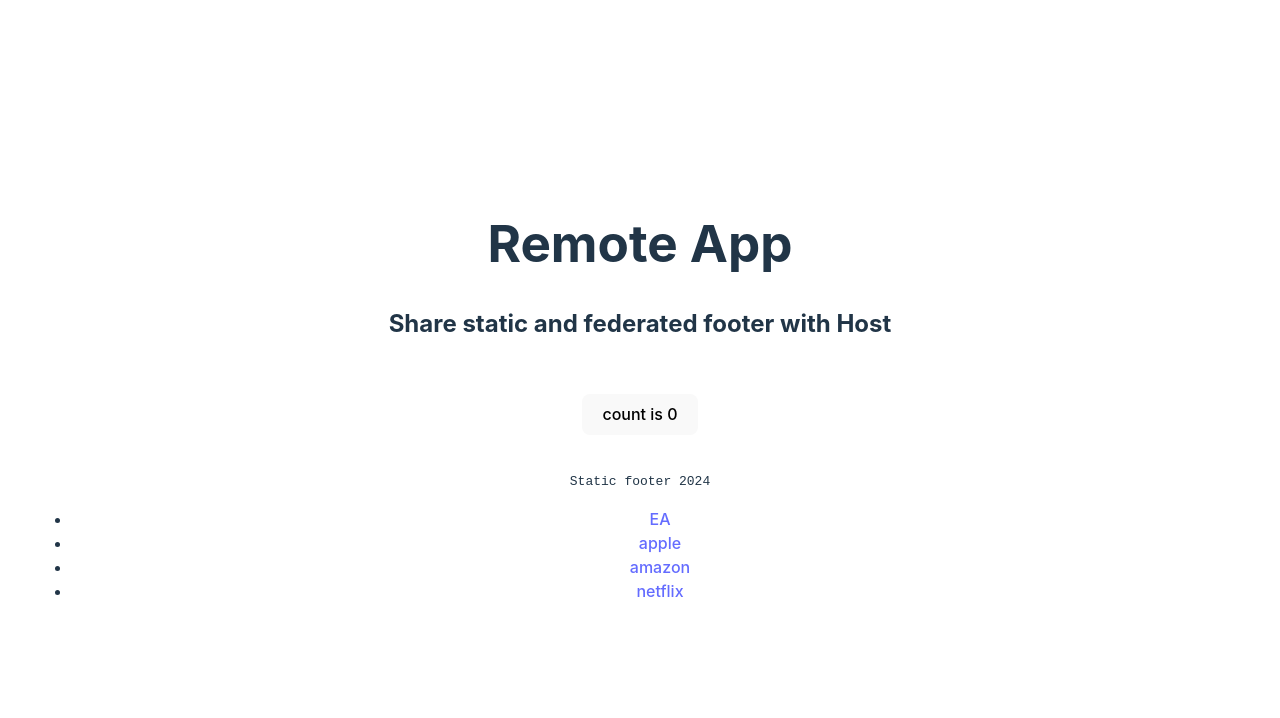
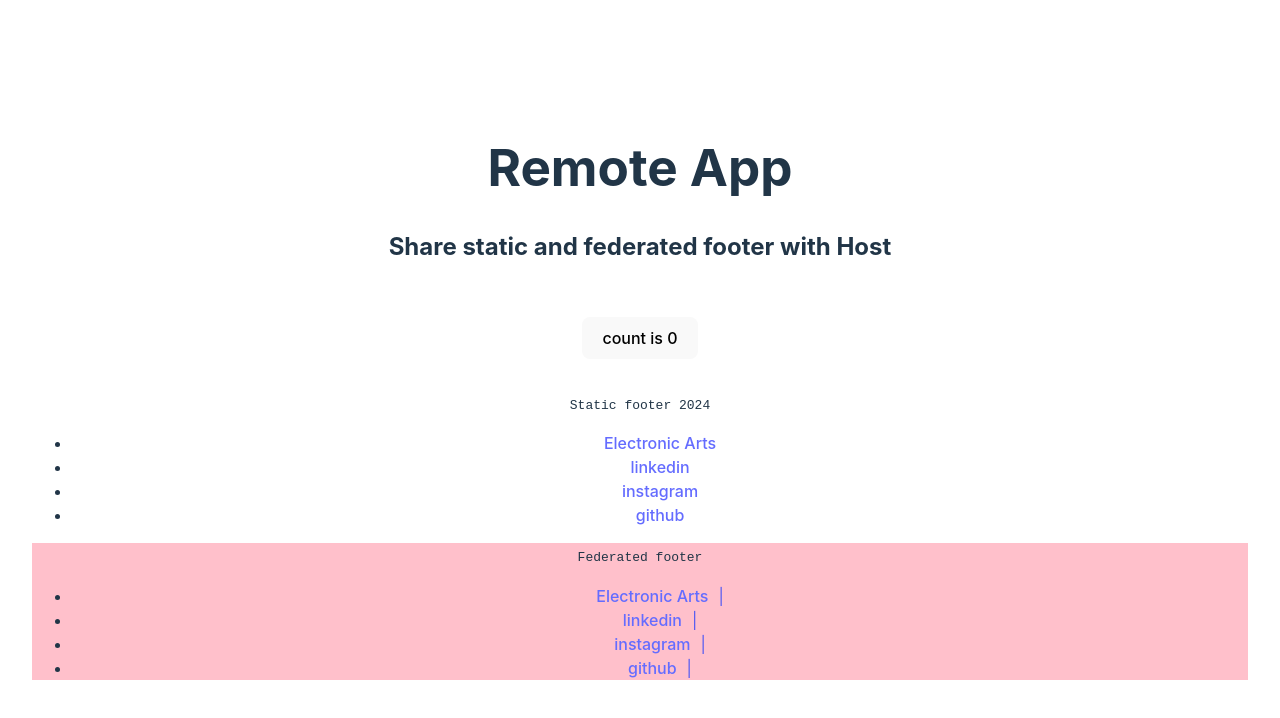
Before and after one commit to Billbastos/micro-front-end, a React (Vite) app in the folder remote/: page / in a window 1280 px wide. Shown: the top 718 px of the page. Built offline with nearby package versions, Linux system fonts and the light colour scheme.

Commit message:
fix: lazy load federated module

```diff
--- a/remote/shared/footer.css
+++ b/remote/shared/footer.css
@@ -7,3 +7,8 @@ footer ul {
   column-gap: 10px;
   list-style: none;
 }
+footer li::after {
+  content: '|';
+  color: #535bf2;
+  padding-left: 10px;
+}
--- a/remote/shared/footer.js
+++ b/remote/shared/footer.js
@@ -6,10 +6,10 @@ export function createFooter() {
   codeElement.textContent = `Static footer ${getYear()}`
   const footerLinksList = document.createElement('ul')
   const links = {
-    EA: 'https://ea.com',
-    apple: 'https://apple.com',
-    amazon: 'https://amazon.com',
-    netflix: 'https://neftflix.com',
+    'Electronic Arts': 'https://ea.com',
+    linkedin: 'https://linkedin.com',
+    instagram: 'https://instagram.com',
+    github: 'https://github.com',
   }
   for (let k in links) {
     const linkItem = document.createElement('li')
--- a/remote/src/App.tsx
+++ b/remote/src/App.tsx
@@ -2,7 +2,7 @@ import './App.css'
 import { useState, useRef, useEffect } from 'react'
 // @ts-expect-error -- No need to check that for now.
 import { createFooter } from '../shared/footer'
-// import Footer from './Footer'
+import Footer from './Footer'
 
 const App = () => {
   const [count, setCount] = useState(0)
@@ -24,7 +24,7 @@ const App = () => {
         </button>
       </div>
       <div ref={footerRef}></div>
-      {/* <Footer /> */}
+      <Footer />
     </>
   )
 }
--- a/remote/src/Footer.css
+++ b/remote/src/Footer.css
@@ -1,3 +1,9 @@
 .remote-footer {
   background-color: pink;
 }
+
+.remote-footer li::after {
+  content: '|';
+  color: #535bf2;
+  padding-left: 10px;
+}
--- a/remote/src/Footer.tsx
+++ b/remote/src/Footer.tsx
@@ -7,22 +7,22 @@ const Footer = () => {
       <ul>
         <li>
           <a href='https://ea.com' title='EA'>
-            EA
+            Electronic Arts
           </a>
         </li>
         <li>
-          <a href='https://apple.com' title='Apple'>
-            apple
+          <a href='https://linkedin.com' title='linkedin'>
+            linkedin
           </a>
         </li>
         <li>
-          <a href='https://amazon.com' title='Amazon'>
-            amazon
+          <a href='https://instagram.com' title='instagram'>
+            instagram
           </a>
         </li>
         <li>
-          <a href='https://netflix.com' title='Netflix'>
-            netflix
+          <a href='https://github.com' title='github'>
+            github
           </a>
         </li>
       </ul>
```
Also changed, not shown: 2 other files (tests, documents, lock files or other folders).
